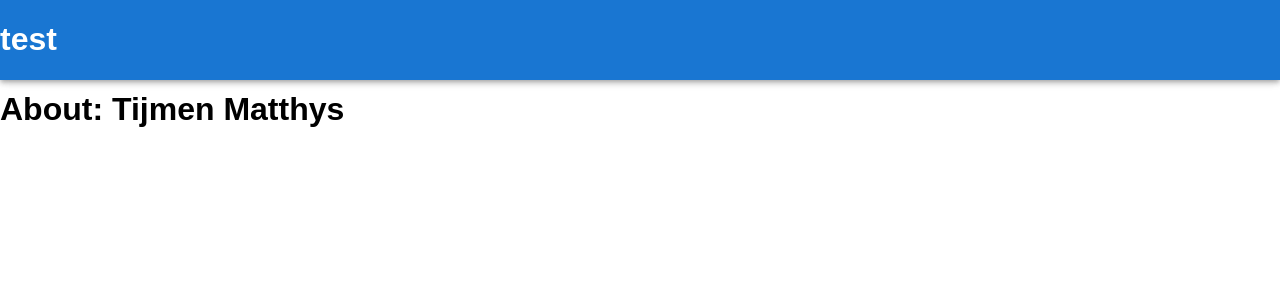
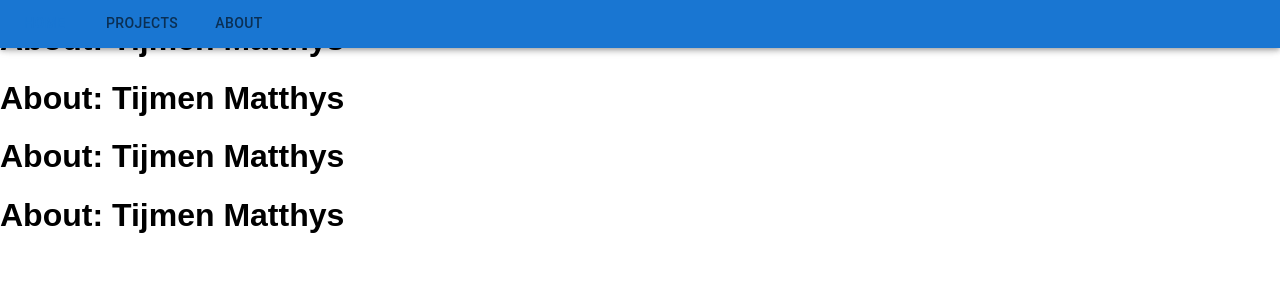
Before and after one commit to brmatthy/blog, a React (Create React App) app in the folder web/: page /about in a window 1280 px wide. Shown: the top 300 px of the page. Built offline with nearby package versions, Linux system fonts and the light colour scheme.

Commit message:
Navbar: navigation tabs basic

```diff
--- a/web/src/components/MainLayout.js
+++ b/web/src/components/MainLayout.js
@@ -1,6 +1,6 @@
-import {Outlet, Link} from "react-router-dom";
+import {Outlet} from "react-router-dom";
 import NavBar from "./NavBar";
-import {Box, Fab, Fade, Slide, useScrollTrigger} from "@mui/material";
+import {Box, Fab, Slide, useScrollTrigger} from "@mui/material";
 import KeyboardArrowUpIcon from '@mui/icons-material/KeyboardArrowUp';
 
 
@@ -37,20 +37,6 @@ function MainLayout(){
     return(
         <>
             <NavBar />
-            <nav>
-                <ul>
-                    <li>
-                        <Link to="/">Home</Link>
-                    </li>
-                    <li>
-                        <Link to="/about">About</Link>
-                    </li>
-                    <li>
-                        <Link to="/projects">projects</Link>
-                    </li>
-                </ul>
-            </nav>
-
             <Outlet />
             <ScrollTopBtn />
         </>
--- a/web/src/components/NavBar.js
+++ b/web/src/components/NavBar.js
@@ -1,5 +1,5 @@
-
-import {AppBar, Slide, useScrollTrigger} from '@mui/material';
+import React from 'react';
+import {AppBar, Slide, Tab, Tabs, useScrollTrigger} from '@mui/material';
 
 function HideOnScroll(props) {
     const { children, window } = props;
@@ -14,11 +14,48 @@ function HideOnScroll(props) {
     );
 }
 
+function samePageLinkNavigation(event) {
+    return !(event.defaultPrevented ||
+        event.button !== 0 || // ignore everything but left-click
+        event.metaKey ||
+        event.ctrlKey ||
+        event.altKey ||
+        event.shiftKey);
+
+}
+
+function LinkTab(props) {
+    return (
+        <Tab
+            component="a"
+            {...props}
+        />
+    );
+}
+
 function NavBar(){
+
+    const [value, setValue] = React.useState(0);
+
+    const handleChange = (event, newValue) => {
+        // event.type can be equal to focus with selectionFollowsFocus.
+        if (
+            event.type !== 'click' ||
+            (event.type === 'click' && samePageLinkNavigation(event))
+        ) {
+            setValue(newValue);
+        }
+    };
+
+
     return(
         <HideOnScroll>
             <AppBar>
-                <h1>test</h1>
+                <Tabs value={value} onChange={(e,v) => handleChange(e,v)} aria-label="nav tabs example">
+                    <LinkTab label="Home" href="/" />
+                    <LinkTab label="Projects" href="/projects" />
+                    <LinkTab label="About" href="/about" />
+                </Tabs>
             </AppBar>
         </HideOnScroll>
 
--- a/web/src/pages/About.js
+++ b/web/src/pages/About.js
@@ -4,6 +4,10 @@ function Home(){
     return (
         <div>
             <h1> About: Tijmen Matthys </h1>
+            <h1> About: Tijmen Matthys </h1>
+            <h1> About: Tijmen Matthys </h1>
+            <h1> About: Tijmen Matthys </h1>
+
         </div>
     );
 }
```
